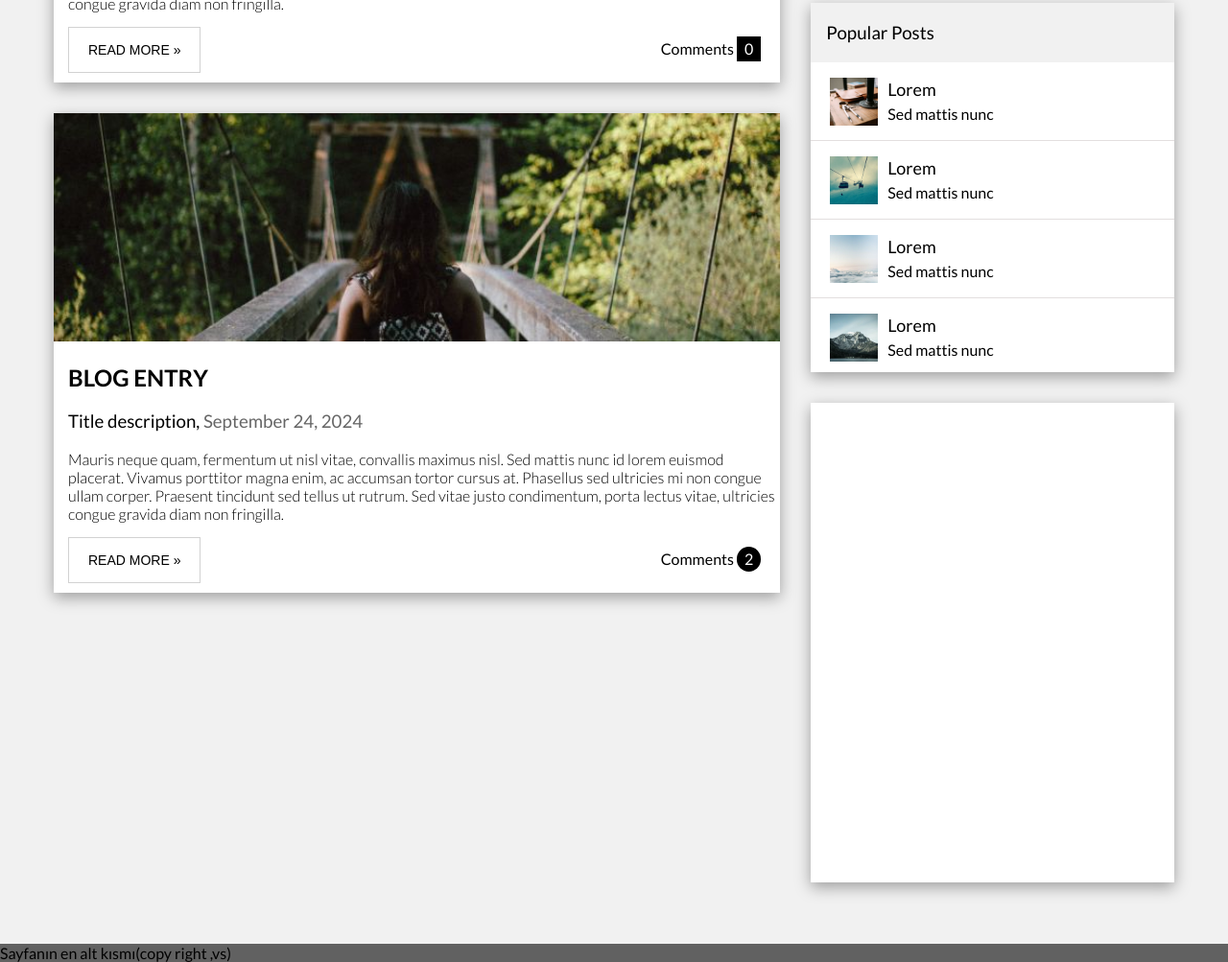
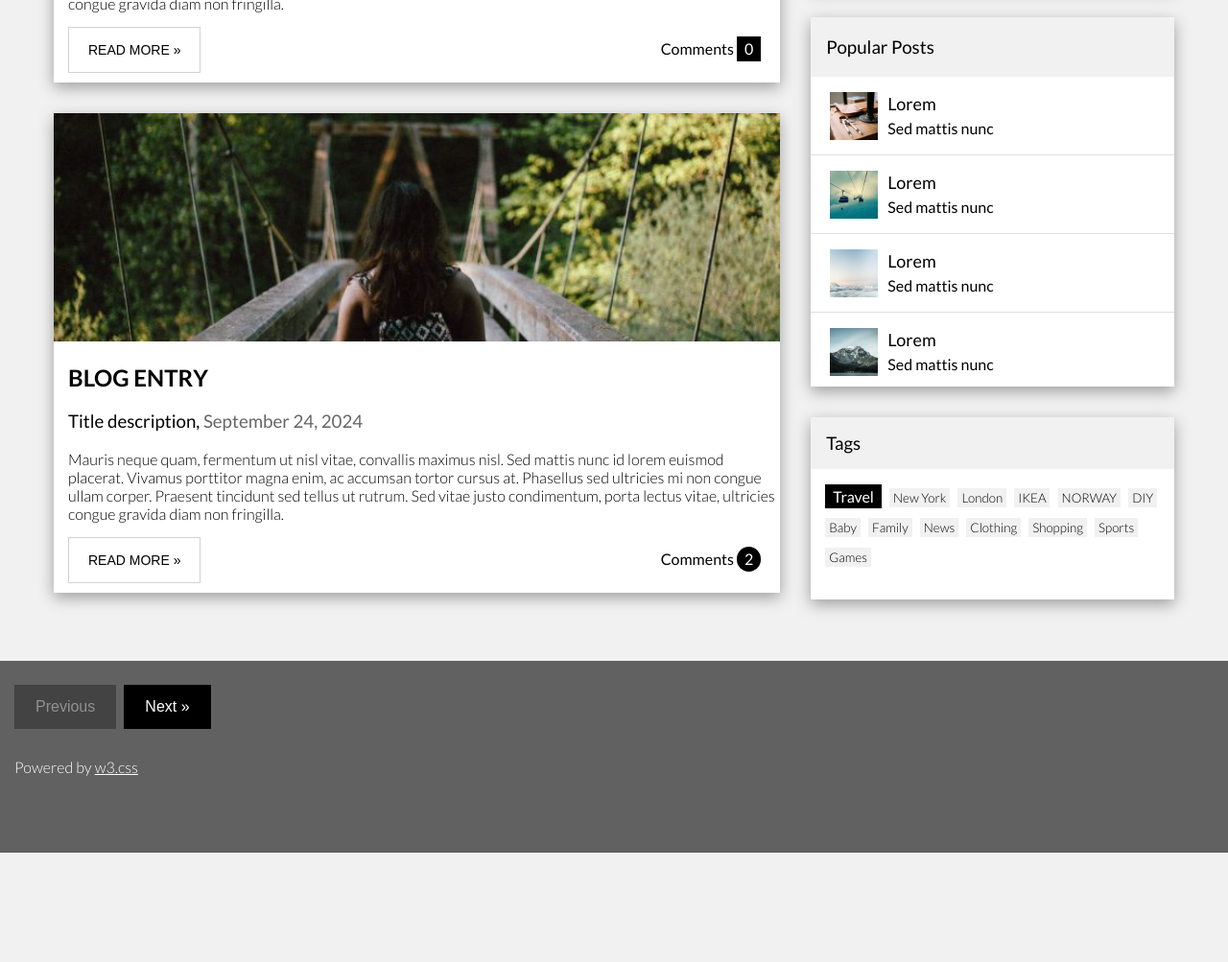
Before and after one commit to dianakaynak/Bootcamp2024, a plain HTML site: page Gun15/template.html in a window 1280 px wide. Shown: the part 605-1608 px from the top of the page at 96% size. After the commit the page ends 1494 px from the top, so only its background shows below. Drawn offline with Linux system fonts and the light colour scheme.

Commit message:
template

```diff
--- a/Gun15/template.html
+++ b/Gun15/template.html
@@ -72,6 +72,15 @@
 
         }
 
+        .box-1 {
+            background-color: white;
+            margin-bottom: 2rem;
+            height: 400px;
+            box-shadow: rgba(0, 0, 0, 0.35) 0px 5px 15px;
+            position: relative;
+
+        }
+
         .box2 {
             background-color: white;
             margin-bottom: 2rem;
@@ -85,6 +94,34 @@
             padding: 20px 16px !important;
             background-color: #f1f1f1;
         }
+
+        .box3 {
+
+            background-color: white;
+            margin-bottom: 2rem;
+            height: 190px;
+            box-shadow: rgba(0, 0, 0, 0.35) 0px 5px 15px;
+            position: relative;
+
+        }
+
+        .box3>h3 {
+            background-color: #f1f1f1;
+            padding: 16px;
+            font-weight: 400;
+        }
+
+        .tag {
+            background-color: #f1f1f1;
+            margin-right: 5px;
+            display: inline-block;
+            margin-bottom: 10px;
+            font-weight: 300;
+            font-size: smaller;
+            padding: 2px 4px;
+
+        }
+
 
         .comments {
             position: absolute;
@@ -134,6 +171,7 @@
         footer {
             background-color: #616161;
             margin-top: 2rem;
+            height: 200px;
 
         }
 
@@ -156,6 +194,48 @@
 
         }
 
+        .btn-btn {
+            padding: 14px 22px;
+            background-color: black;
+            color: white;
+            margin-top: 25px;
+            margin-left: 15px;
+            font-size: medium;
+            border: none;
+            margin-right: -10px;
+            opacity: 0.3;
+        }
+
+        .btn-btn:hover {
+            background-color: #bab6b6;
+            color: #616161;
+            cursor: not-allowed;
+        }
+
+        .btn-btn2 {
+            padding: 14px 22px;
+            background-color: black;
+            color: white;
+            margin-top: 25px;
+            margin-left: 15px;
+            font-size: medium;
+            border: none;
+        }
+
+        .btn-btn2:hover {
+            background-color: #aaa9a9;
+            color: #222222
+        }
+
+        .par-1 {
+            color: white;
+            margin-top: 30px;
+            font-weight: 300;
+        }
+
+        .a-tag {
+            color: white;
+        }
 
 
         /*990 yap*/
@@ -208,7 +288,7 @@
             </div>
         </div>
         <div class="col2">
-            <div class="box2">
+            <div class="box-1">
                 <img src="woman.jpg" width="100%" alt="woman">
                 <h2>My Name</h2>
                 <p class="parag2">Just me, myself and I, exploring the universe of uknownment. I have a heart of love
@@ -252,10 +332,31 @@
                     </li>
                 </ul>
             </div>
-            <div class="box"></div>
+            <div class="box3">
+                <h3>Tags</h3>
+                <p>
+                    <mark style="margin-right: 5px;">Travel</mark>
+                    <span class="tag">New York</span>
+                    <span class="tag">London</span>
+                    <span class="tag">IKEA</span>
+                    <span class="tag">NORWAY</span>
+                    <span class="tag">DIY</span>
+                    <span class="tag">Baby</span>
+                    <span class="tag">Family</span>
+                    <span class="tag">News</span>
+                    <span class="tag">Clothing</span>
+                    <span class="tag">Shopping</span>
+                    <span class="tag">Sports</span>
+                    <span class="tag">Games</span>
+                </p>
+            </div>
         </div>
     </main>
-    <footer>Sayfanın en alt kısmı(copy right ,vs)</footer>
+    <footer>
+        <button class="btn-btn">Previous</button>
+        <button class="btn-btn2">Next »</button>
+        <p class="par-1">Powered by <a class="a-tag" href="https://www.w3schools.com/w3css/default.asp">w3.css</a> </p>
+    </footer>
 </body>
 
 </html>
```
